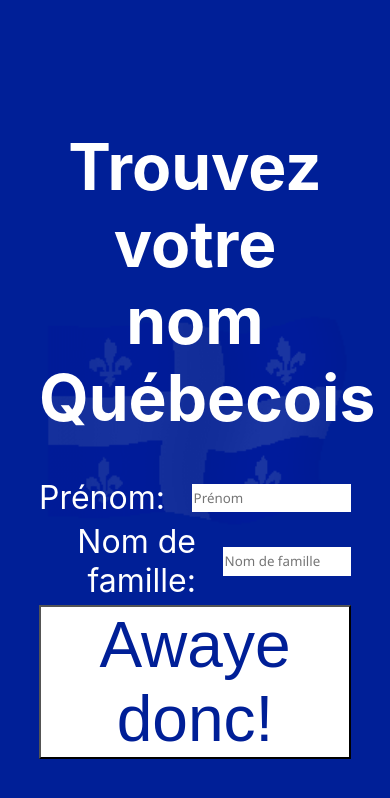
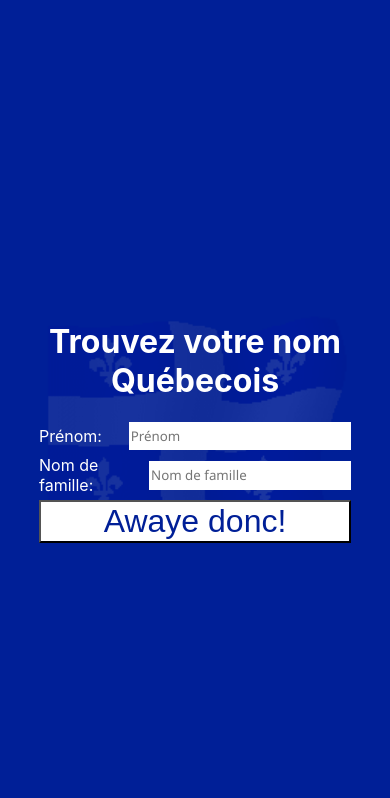
Before and after one commit to josephblais/Nom-Quebecois, a React (Create React App) app: page / in a window 390 px wide. Shown: the top 798 px of the page. Built offline with nearby package versions, Linux system fonts and the light colour scheme.

Commit message:
Add styling to InputForm

```diff
--- a/src/components/InputForm/InputForm.css
+++ b/src/components/InputForm/InputForm.css
@@ -2,20 +2,26 @@
   display: flex;
   flex-direction: column;
   width: 80vw;
-  font-size: 2em;
   z-index: 1;
+}
+
+@media only screen and (max-width: 600px) {
+  .inputForm {
+    font-size: 50;
+  }
+
 }
 
 label {
   display: flex;
   justify-content: space-between;
   align-items: center;
-  text-align: right;
+  text-align: left;
   padding-bottom: 5px;
 }
 
 input {
-  width: 60%;
+  width: 60vw;
   height: 2em;
   margin-left: 2em;
   border: none;
```
